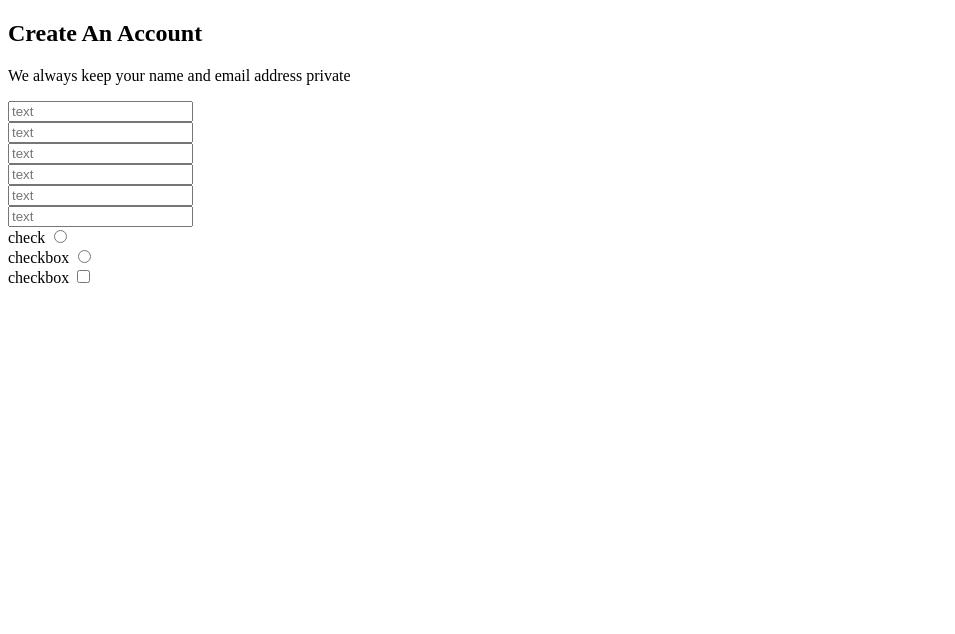
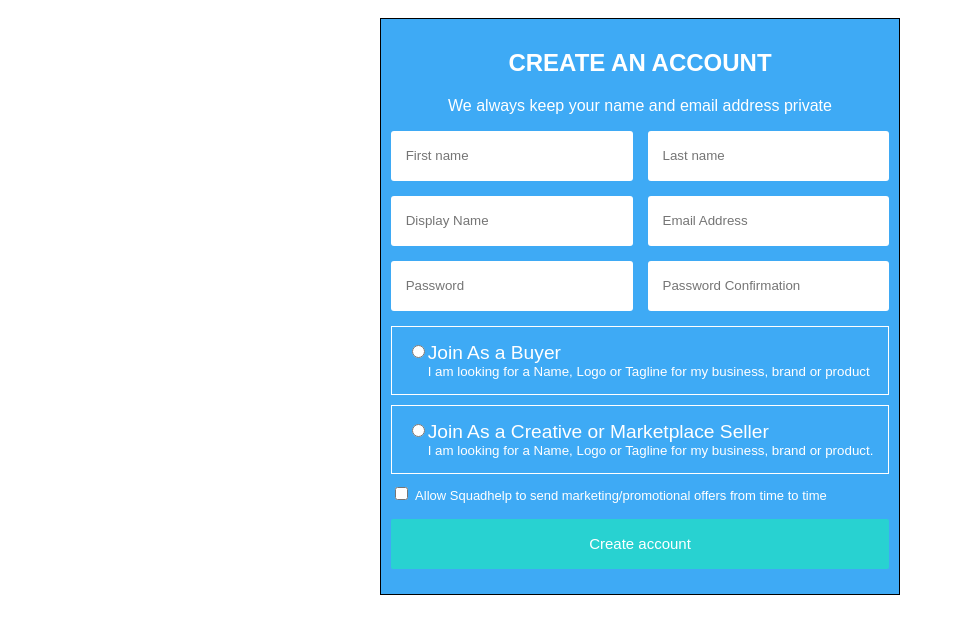
Before and after one commit to katya2v/Create-an-account, a plain HTML site: page Index.html in a window 1280 px wide. Shown: the whole page, without its empty margins (0-955 px from the left). Drawn offline with Linux system fonts and the light colour scheme.

Commit message:
Add ready project

```diff
--- a/Index.html
+++ b/Index.html
@@ -1,66 +1,62 @@
-<!DOCTYPE html>
+<!doctype html>
 <html lang="en">
   <head>
-    <meta charset="UTF-8">
-    <meta name="viewport" content="width=device-width, initial-scale=1.0">
+    <meta charset="UTF-8" />
+    <meta name="viewport" content="width=device-width, initial-scale=1.0" />
+    <link rel="stylesheet" href="./assets/css/style.css" />
     <title>Document</title>
   </head>
   <body>
-
+    <form action="">
       <div>
-        <h2>Create An Account</h2>
+        <h2>CREATE AN ACCOUNT</h2>
         <p>We always keep your name and email address private</p>
       </div>
 
+      <div class="row">
+          <input type="text" placeholder="First name" />
+          <input type="text" placeholder="Last name" />
+      </div>
+
+      <div class="row">
+          <input type="text" placeholder="Display Name" />
+          <input type="text" placeholder="Email Address" />
+      </div>
+
+      <div class="row">
+          <input type="text" placeholder="Password" />
+          <input type="text" placeholder="Password Confirmation" />
+      </div>
+
+      <div class="div">
+        <input class="input" type="radio" name="color" />
         <div>
-        <label for="text"></label>
-        <input type="text" placeholder="text">
+          <label for="radio">Join As a Buyer</label>
+          <span class="span">
+            I am looking for a Name, Logo or Tagline for my business, brand or
+            product
+          </span>
+        </div>
+      </div>
+
+      <div class="div">
+        <input class="input" type="radio" name="color" />
+        <div>
+          <label for="radio">Join As a Creative or Marketplace Seller </label>
+          <span class="span">
+            I am looking for a Name, Logo or Tagline for my business, brand or
+            product.
+          </span>
+        </div>
       </div>
 
       <div>
-        <label for="text"></label>
-        <input type="text" placeholder="text">
+        <input type="checkbox" id="chb" />
+        <label class="label" for="chb">
+          Allow Squadhelp to send marketing/promotional offers from time to time
+        </label>
       </div>
-
-    <div>
-        <label for="text"></label>
-        <input type="text" placeholder="text">
-    </div>
-
-    <div>
-        <label for="text"></label>
-        <input type="text" placeholder="text">
-    </div>
-
-    <div>
-        <label for="text"></label>
-        <input type="text" placeholder="text">
-    </div>
-
-    <div>
-        <label for="text"></label>
-        <input type="text" placeholder="text">
-    </div>
-
-    <div>
-        <label for="radio">check</label>
-        <input type="radio" id="radio" name="color">
-    </div>
-
-     <div>
-        <label for="radio">checkbox</label>
-        <input type="radio" id="radio" name="color">
-    </div>
-
-    <div>
-        <label for="chb">checkbox</label>
-        <input type="checkbox" id="chb" >
-    </div>
-
-     <!-- <div>
-        <label for="chb">checkbox</label>
-        <input type="checkbox" id="chb" checked>
-    </div> -->
-
+      <button>Create account</button>
+    </form>
   </body>
 </html>
--- a/assets/css/style.css
+++ b/assets/css/style.css
@@ -0,0 +1,73 @@
+* {
+  box-sizing: border-box;
+}
+
+body {
+  display: flex;
+  justify-content: center;
+
+  color: white;
+  font-family: sans-serif;
+}
+
+form {
+  background-color: rgb(62, 170, 245);
+  border: 1px solid black;
+  margin: 10px;
+  padding: 10px;
+}
+
+h2, p{
+    text-align: center;
+}
+
+.input {
+  height: fit-content;
+}
+
+label {
+  font-size: larger;
+}
+
+.div {
+  display: flex;
+  border: 1px solid white;
+  padding: 15px;
+  margin: 10px 0;
+}
+
+.span {
+  font-size: smaller;
+  display: block;
+}
+
+.label {
+  font-size: small;
+}
+
+button {
+  margin: 15px 0;
+  width: 100%;
+  height: 50px;
+  background-color: rgb(40, 210, 209);
+  color: white;
+  border-radius: 2px;
+  border: none;
+  font-size: 15px;
+
+}
+
+.row {
+  display: flex;
+  gap: 15px;
+  margin: 15px 0;
+  height: 50px;
+}
+
+.row > input{
+    flex: 1;
+    width:100%;
+    padding-left: 15px;
+    border-radius: 3px;
+    border: none;
+}
```
Lines whose indentation alone changed are shown as unchanged.
